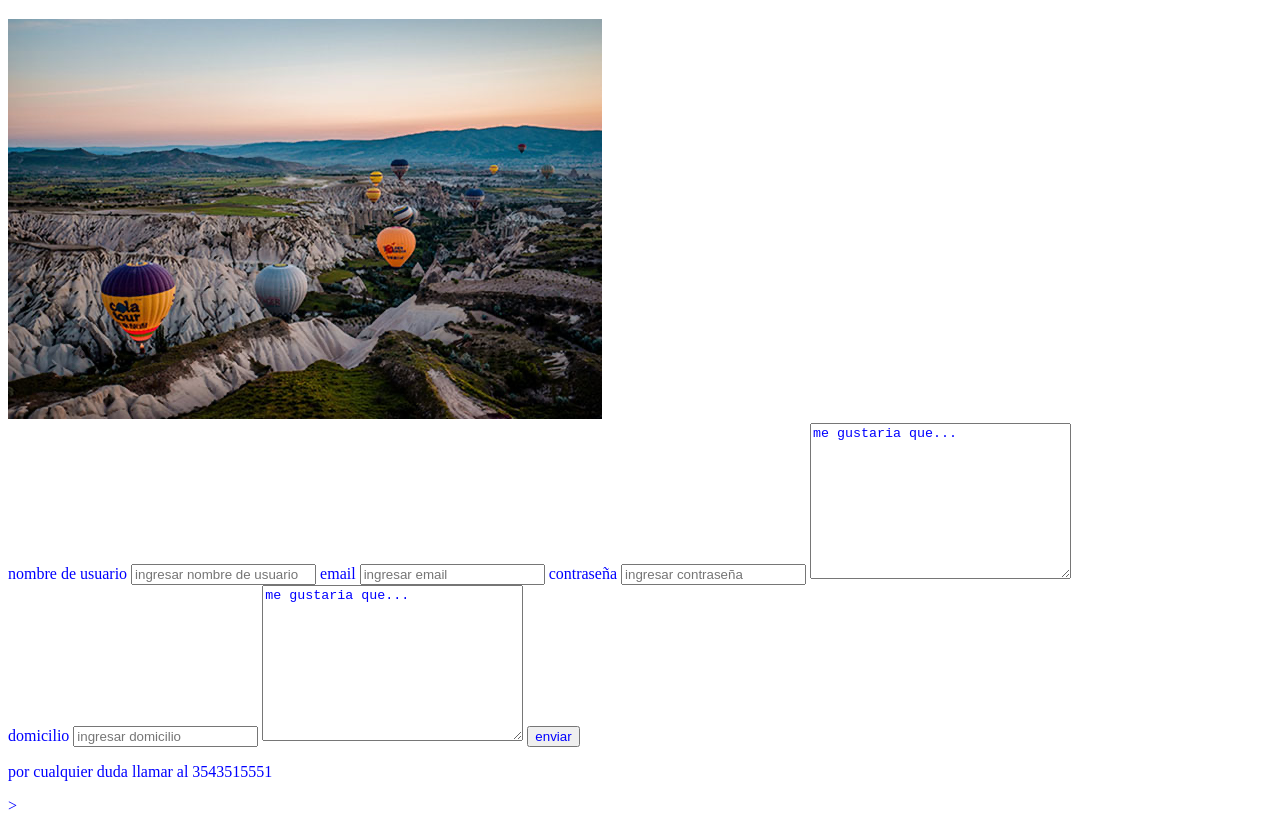
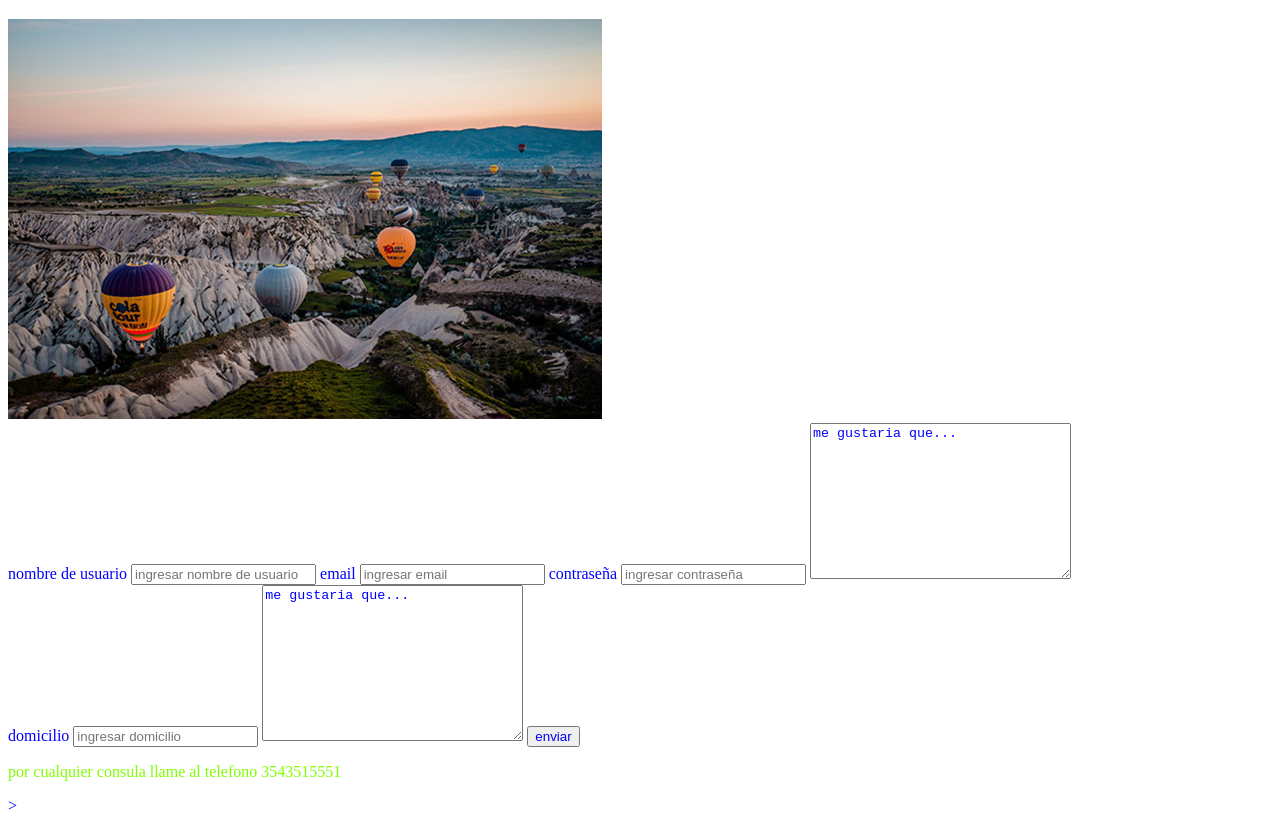
Before and after one commit to joacovod/cf2105-html, a plain HTML site: page index.html in a window 1280 px wide. Shown: the part 61-884 px from the top of the page. Drawn offline with Linux system fonts and the light colour scheme.

Commit message:
mas cambios css

```diff
--- a/index.html
+++ b/index.html
@@ -39,7 +39,12 @@
         <button type="submit">enviar</button>
 
         </div>
-        <p>por cualquier duda llamar al 3543515551</p>
+
+        <div id="contacto">
+            <p>por cualquier consula llame al telefono 3543515551</p>
+
+        </div>
+
 
 
     ></form>
--- a/style/style.css
+++ b/style/style.css
@@ -1,3 +1,6 @@
 * {
     color: blue;
 }
+#contacto p {
+    color: chartreuse;
+}
```
